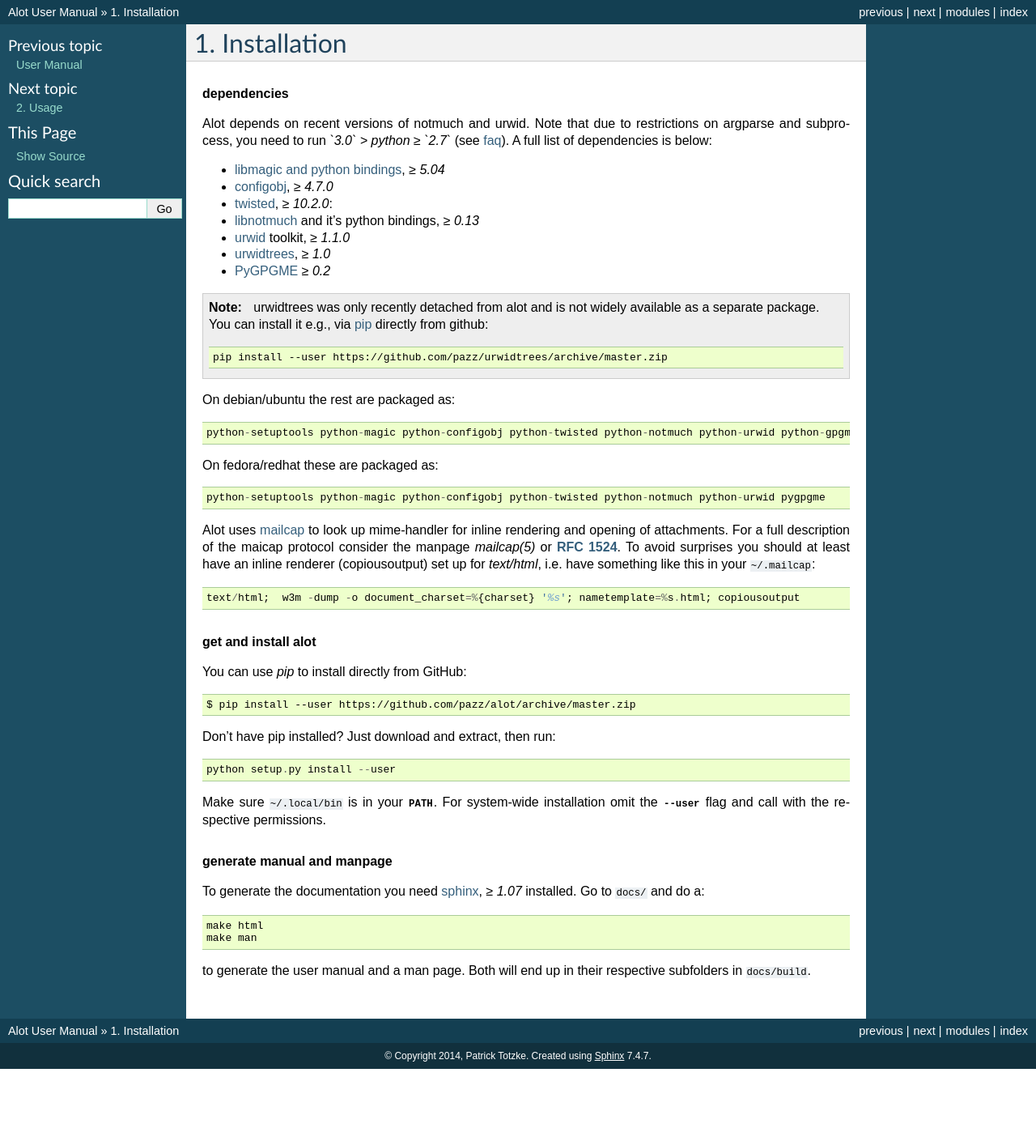
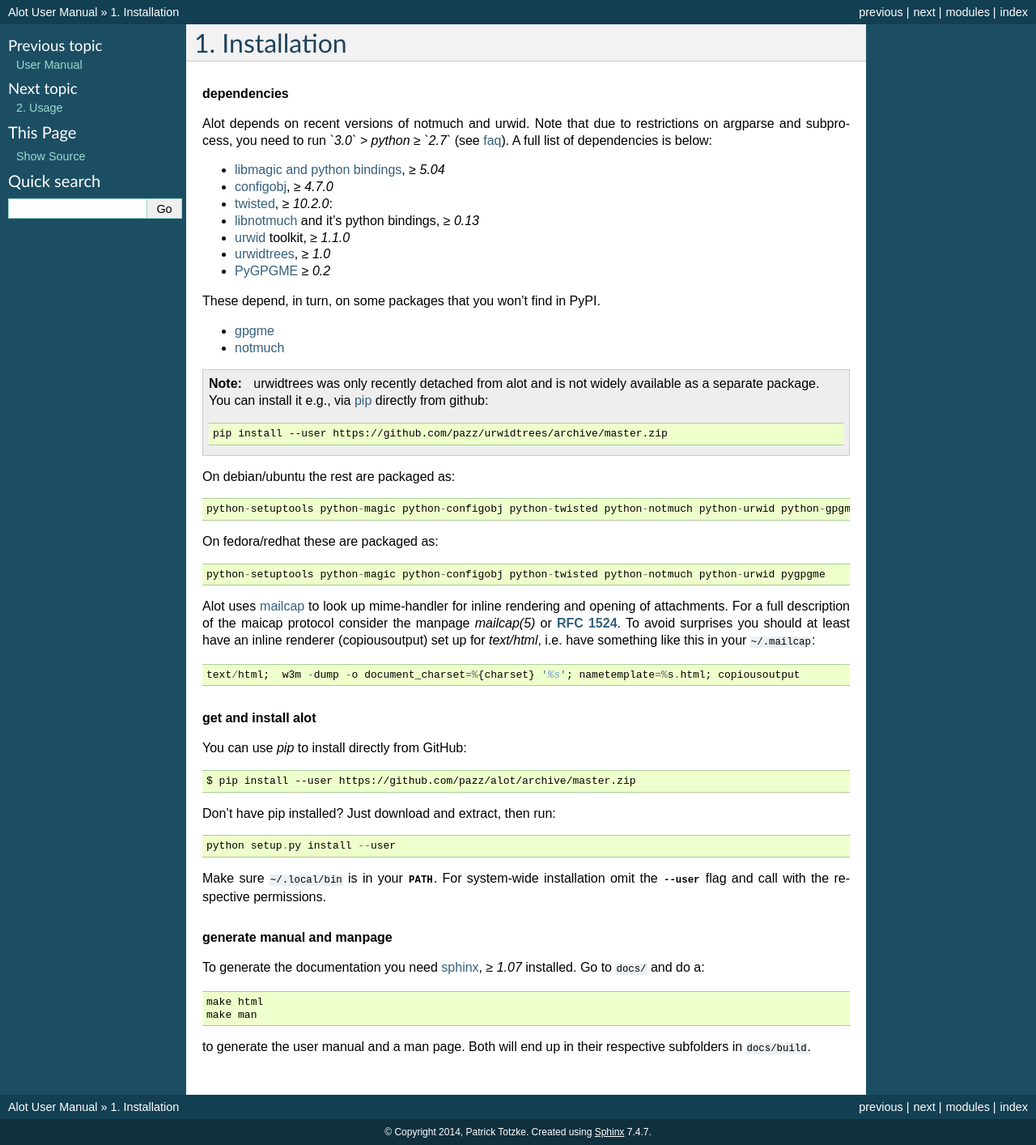
Before and after one commit to pazz/alot, a Sphinx documentation site: the page built from docs/source/installation.rst, in a window 1280 px wide. Shown: the whole page at 81% size. Built offline with Sphinx 7.4.7, drawn with Linux system fonts in a browser that asks for light colours; before the commit the page ends 1320 px from its top, so only the background shows below that.

Commit message:
more dependencies

```diff
--- a/docs/source/installation.rst
+++ b/docs/source/installation.rst
@@ -14,6 +14,11 @@
 * `urwid <http://excess.org/urwid/>`_ toolkit, ≥ `1.1.0`
 * `urwidtrees <https://github.com/pazz/urwidtrees>`_, ≥ `1.0`
 * `PyGPGME <https://launchpad.net/pygpgme>`_ ≥ `0.2`
+
+These depend, in turn, on some packages that you won't find in PyPI.
+
+* `gpgme <https://www.gnupg.org/related_software/gpgme/>`_
+* `notmuch <http://notmuchmail.org/>`_
 
 .. note:: urwidtrees was only recently detached from alot and is not widely
           available as a separate package. You can install it e.g., via
```
